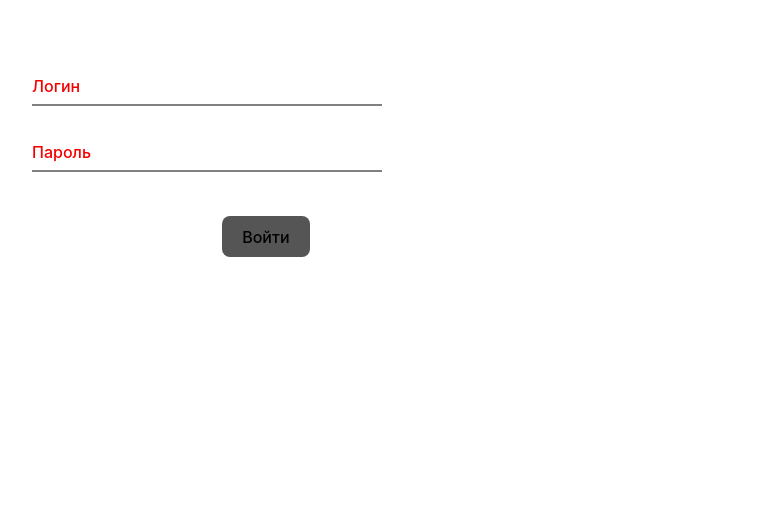
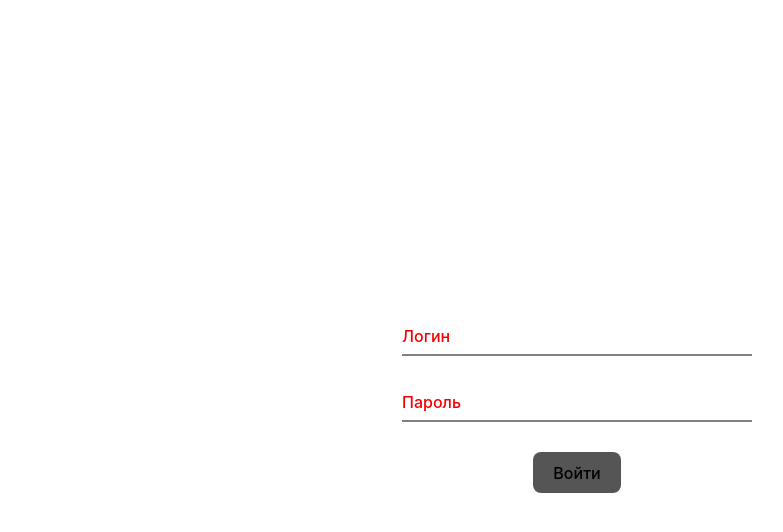
Before and after one commit to 00DemiX00/project_for_Ivan_main, a React (Vite) app: page / in a window 1280 px wide. Shown: the top 532 px of the page, without its empty margins (32-815 px from the left). Built offline with nearby package versions, Linux system fonts and the light colour scheme.

Commit message:
style: позиционирование завершено

```diff
--- a/src/App.jsx
+++ b/src/App.jsx
@@ -13,10 +13,8 @@ function App() {
           <MyLogin></MyLogin>
           <br></br>
           <MyPassword></MyPassword>
-        <br></br>
           <MyButton>Войти</MyButton>
         </div>
-
   )
 
 }
--- a/src/components/UI/button/MyButton.jsx
+++ b/src/components/UI/button/MyButton.jsx
@@ -2,11 +2,11 @@ import React from "react";
 import classes from './MyButton.module.css';
 
 
-const MyButton = ({children, ...props}) => {
+const MyButton = (props) => {
     return (
-        <button className={classes.myBtn}>
-            {children}
-        </button>
+       <div {...props} className={classes.TextField}>
+         <button {...props} className={classes.myBtn}></button>
+       </div>
     );
 };
 
--- a/src/components/UI/button/MyButton.module.css
+++ b/src/components/UI/button/MyButton.module.css
@@ -8,11 +8,14 @@
         background-color:  #000000aa;
         cursor: pointer;
         transition: filter 0.25s;
-        display: flex;
-        margin-top: 20px;
-        margin-left: 190px;
 }
 
 .myBtn:hover{
         filter: drop-shadow(0 0 1em  #535bf2);
 }
+
+.TextField {
+        position: relative;
+        top: 280px;
+        left: 370px;
+    }
--- a/src/components/UI/form/MyLogin.module.css
+++ b/src/components/UI/form/MyLogin.module.css
@@ -22,6 +22,8 @@
 .TextField {
     width: 350px;
     position: relative;
+    top: 250px;
+    left: 370px;
 }
 
 .MyPlaceholder {
--- a/src/components/UI/form/MyPassword.module.css
+++ b/src/components/UI/form/MyPassword.module.css
@@ -22,6 +22,8 @@
 .TextField {
     width: 350px;
     position: relative;
+    top: 250px;
+    left: 370px;
 }
 
 .MyPlaceholder {
```
Lines whose indentation alone changed are shown as unchanged.
